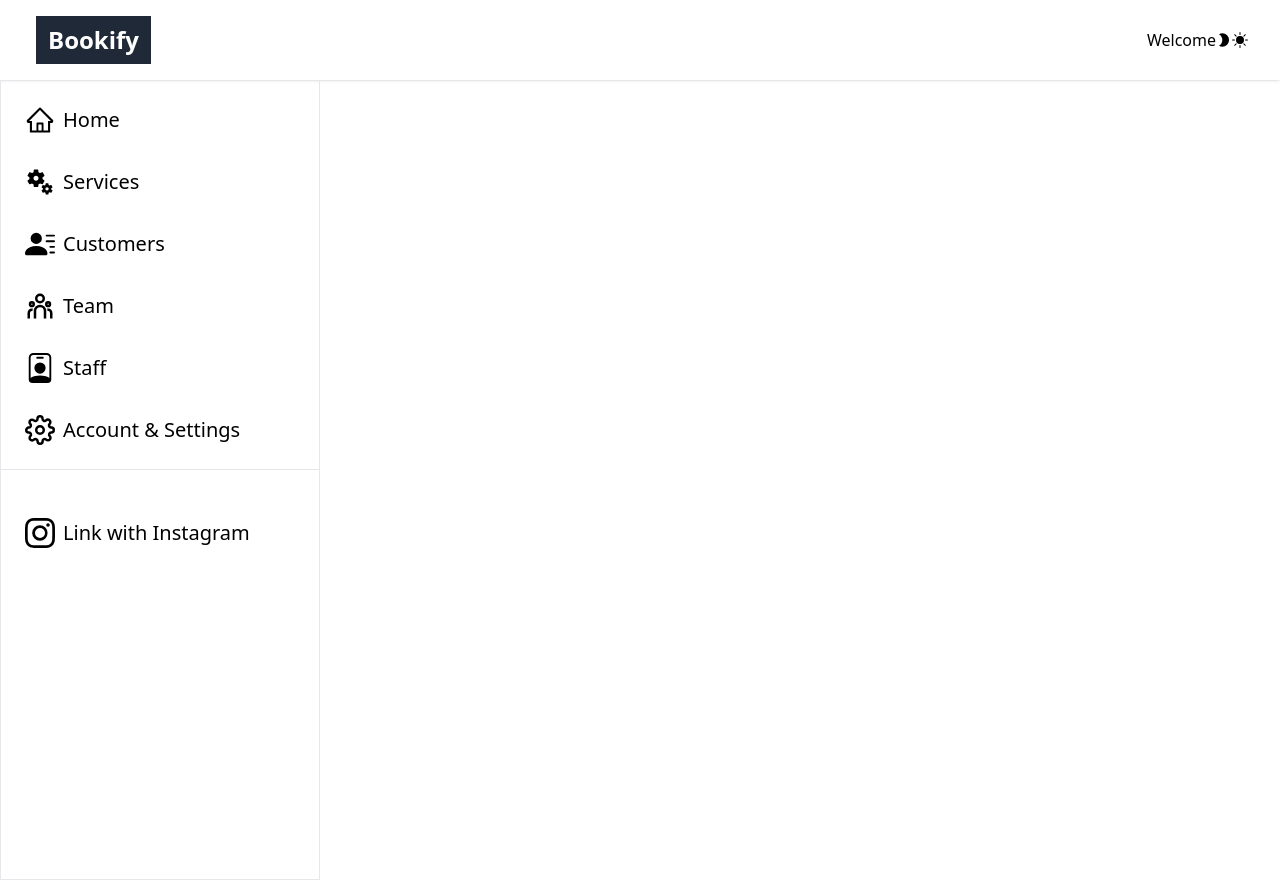
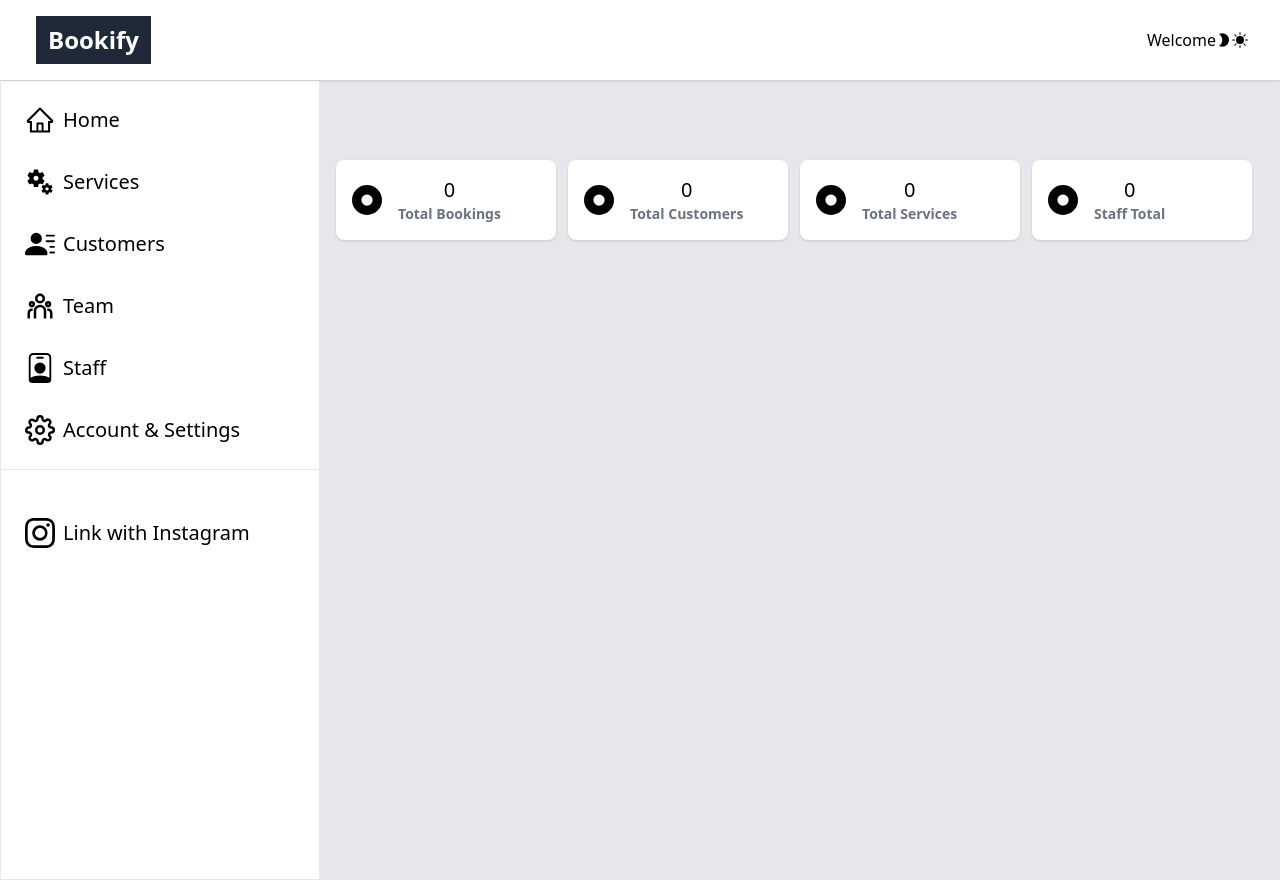
Before and after one commit to BisiDavi/square-booking, a Next.js app: page /admin in a window 1280 px wide. Before the commit the page ends 800 px from the top, so only its background shows below. Built offline with nearby package versions, Linux system fonts and the light colour scheme.

Commit message:
pages added

```diff
--- /dev/null
+++ b/components/Admin/ActivityView.tsx
@@ -0,0 +1,13 @@
+export default function ActivityView() {
+  return (
+    <div className="w-1/4">
+      <h4 className="font-bold">Overview</h4>
+      <ul>
+        <li>Total Bookings</li>
+        <li>Total Customers</li>
+        <li>Total Services</li>
+        <li>Total Staff</li>
+      </ul>
+    </div>
+  );
+}
--- /dev/null
+++ b/components/Card/ReportCard.tsx
@@ -0,0 +1,22 @@
+import { BsRecordCircleFill } from "react-icons/bs";
+
+interface Props {
+  report: {
+    count: number;
+    text: string;
+  };
+}
+
+export default function ReportCard({ report }: Props) {
+  return (
+    <div className="rounded-lg shadow bg-white w-1/4 mr-3 p-4 text-xl flex items-center">
+      <BsRecordCircleFill className="text-3xl mr-4" />
+      <div className="text text-center flex flex-col justify-center">
+        <h3>{report.count}</h3>
+        <p className="text-sm text-gray-500 font-bold text-center">
+          {report.text}
+        </p>
+      </div>
+    </div>
+  );
+}
--- a/components/Header/AdminHeader.tsx
+++ b/components/Header/AdminHeader.tsx
@@ -7,7 +7,7 @@ export default function AdminHeader() {
   const { storeProfile } = useAppSelector((state) => state.StoreProfile);
 
   return (
-    <div className="w-full fixed bg-white max-h-20 shadow justify-between py-4 px-8 flex items-center">
+    <div className="w-full z-40 fixed bg-white max-h-20 shadow justify-between py-4 px-8 flex items-center">
       <AppLogo className="text-2xl" />
       <Logo />
       <div className="greetings flex items-center">
--- a/json/dashboard-sidebar.json
+++ b/json/dashboard-sidebar.json
@@ -1,6 +1,6 @@
 {
   "links": [
-    { "link": "/admin/", "text": "Home" },
+    { "link": "/admin", "text": "Home" },
     { "link": "/admin/services", "text": "Services" },
     { "link": "/admin/customers", "text": "Customers" },
     { "link": "/admin/team", "text": "Team" },
--- a/layout/Admin-layout.tsx
+++ b/layout/Admin-layout.tsx
@@ -7,10 +7,20 @@ export default function AdminLayoutPage({ children }: PropsWithChildren<{}>) {
   return (
     <main className="relative">
       <AdminHeader />
-      <section className="flex items-center">
+      <section className="flex items-center w-full relative">
         <DashboardSidebar />
-        <div className="wrapper w-full">{children}</div>
+        <div className="wrapper bg-gray-200 h-screen w-3/4 absolute px-4">
+          {children}
+        </div>
       </section>
+      <style jsx>
+        {`
+          .wrapper {
+            right: 0px;
+            top: 80px;
+          }
+        `}
+      </style>
     </main>
   );
 }
--- /dev/null
+++ b/pages/admin/customers.tsx
@@ -0,0 +1,10 @@
+import AdminLayoutPage from "@/layout/Admin-layout";
+import React from "react";
+
+export default function CustomersPage() {
+  return (
+    <AdminLayoutPage>
+      <h1>Customer oage</h1>
+    </AdminLayoutPage>
+  );
+}
--- a/pages/admin/index.tsx
+++ b/pages/admin/index.tsx
@@ -1,9 +1,21 @@
+import ReportCard from "@/components/Card/ReportCard";
 import AdminLayoutPage from "@/layout/Admin-layout";
+
+const activityOverview = [
+  { text: "Total Bookings", count: 0 },
+  { text: "Total Customers", count: 0 },
+  { text: "Total Services", count: 0 },
+  { text: "Staff Total ", count: 0 },
+];
 
 export default function Dashboard() {
   return (
     <AdminLayoutPage>
-      <h1>Admin</h1>
+      <div className="overview flex items-center mt-20">
+        {activityOverview.map((item, index) => (
+          <ReportCard key={`${item}-${index}`} report={item} />
+        ))}
+      </div>
     </AdminLayoutPage>
   );
 }
--- /dev/null
+++ b/pages/admin/services.tsx
@@ -0,0 +1,9 @@
+import AdminLayoutPage from "@/layout/Admin-layout";
+
+export default function ServicePage() {
+  return (
+    <AdminLayoutPage>
+      <h4>Service page</h4>
+    </AdminLayoutPage>
+  );
+}
```
